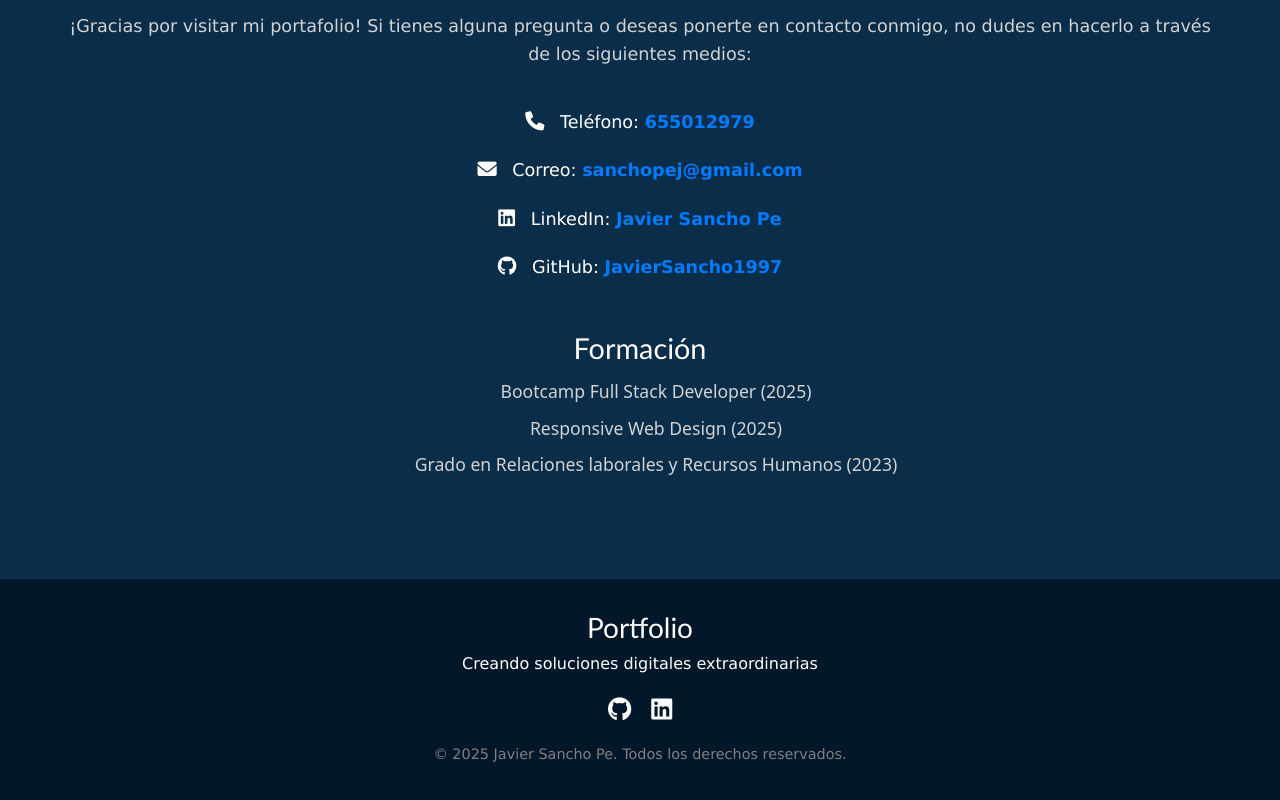
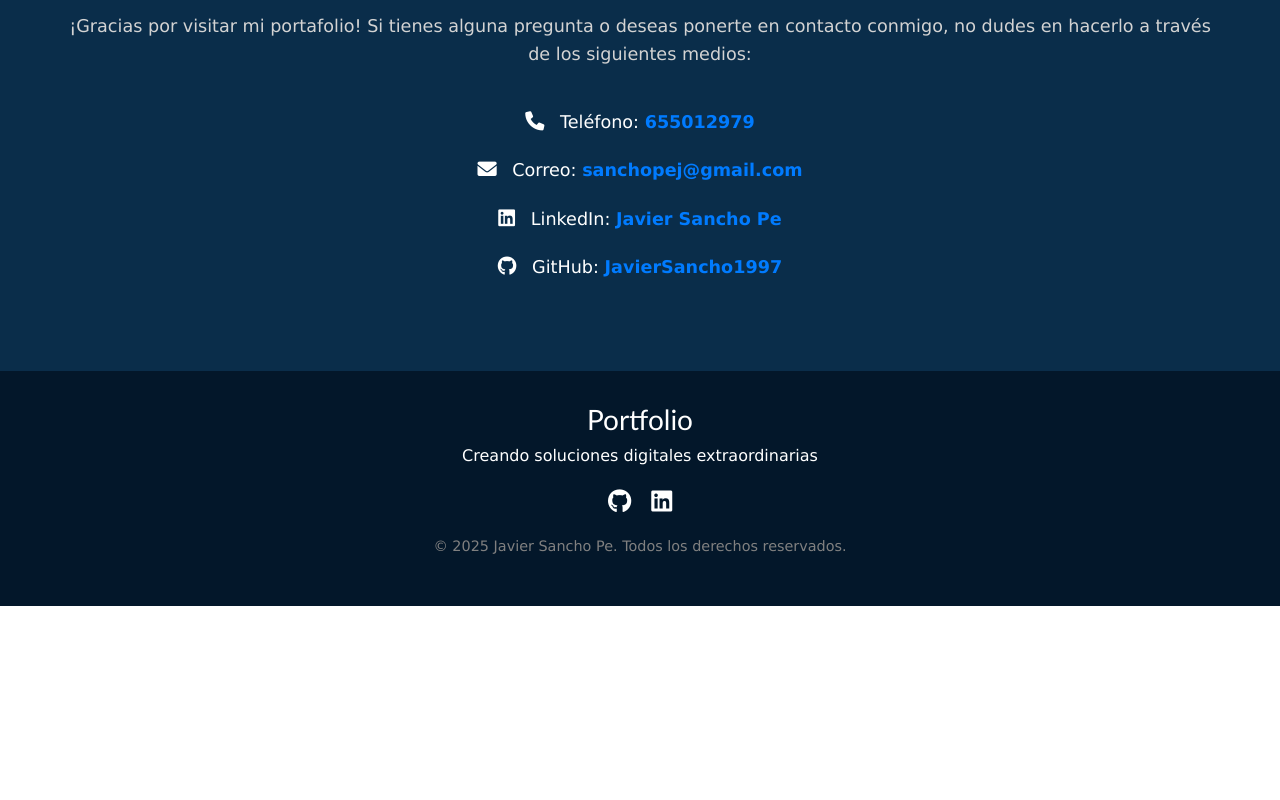
Before and after one commit to JavierSP1997/portafolioFront, an Angular app: page /inicio in a window 1280 px wide. Shown: the part 2066-2866 px from the top of the page. After the commit the page ends 2672 px from the top, so only its background shows below. Built offline with nearby package versions, Linux system fonts and the light colour scheme; no server answers.

Commit message:
Formacion eliminada

```diff
--- a/src/app/components/contacto/contacto.component.html
+++ b/src/app/components/contacto/contacto.component.html
@@ -9,13 +9,5 @@
         <p><i class="fab fa-linkedin"></i> LinkedIn: <a href="https://www.linkedin.com/in/javier-sancho-pe-9433ab21b/" target="_blank">Javier Sancho Pe</a></p>
         <p><i class="fab fa-github"></i> GitHub: <a href="https://github.com/JavierSancho1997" target="_blank">JavierSancho1997</a></p>
       </div>
-      <div>
-        <h4 class="text-center">Formación</h4>
-        <ul>
-            <li>Bootcamp Full Stack Developer (2025)</li>
-            <li>Responsive Web Design (2025)</li>
-            <li>Grado en Relaciones laborales y Recursos Humanos (2023)</li>
-        </ul>
-      </div>
     </div>
   </section>
```
